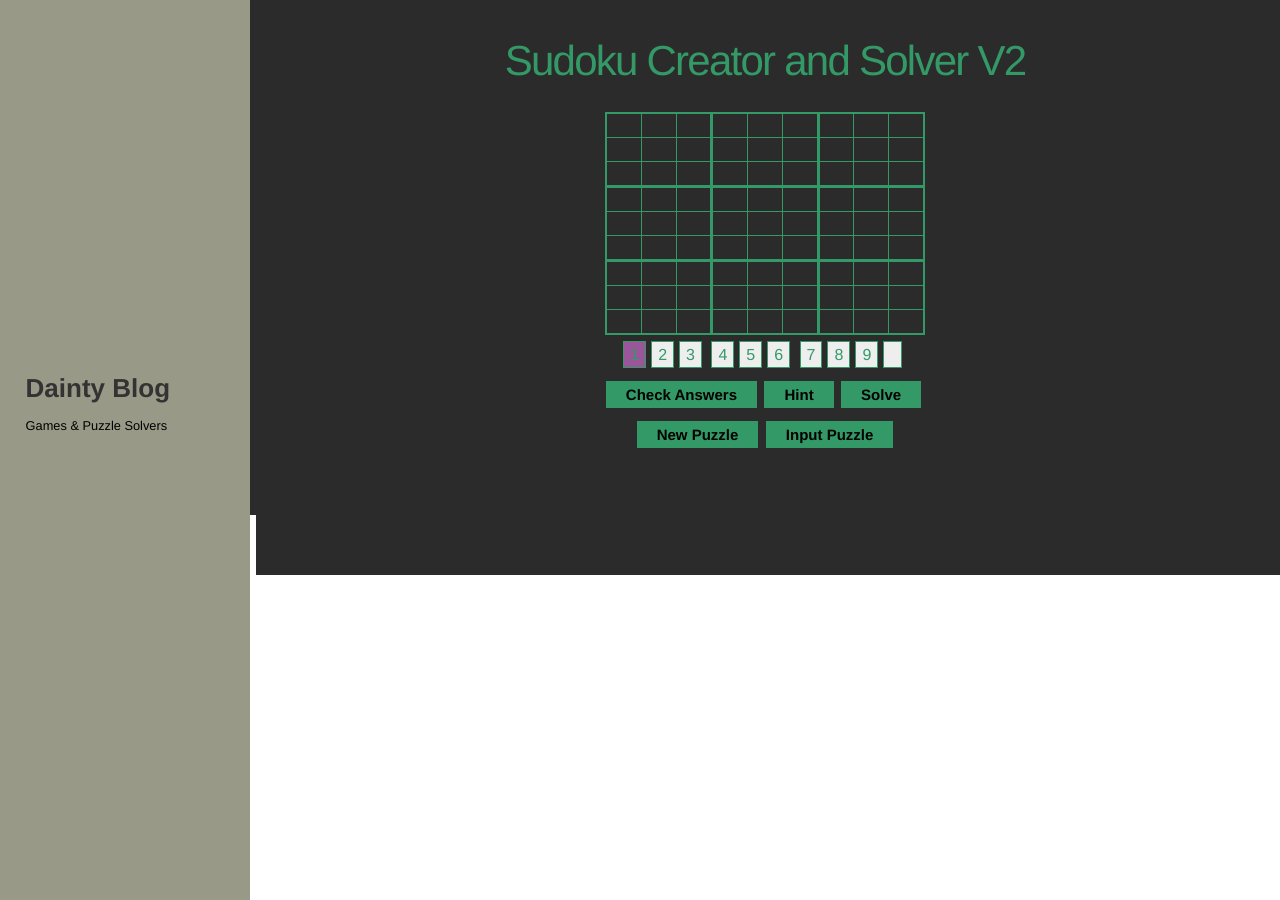
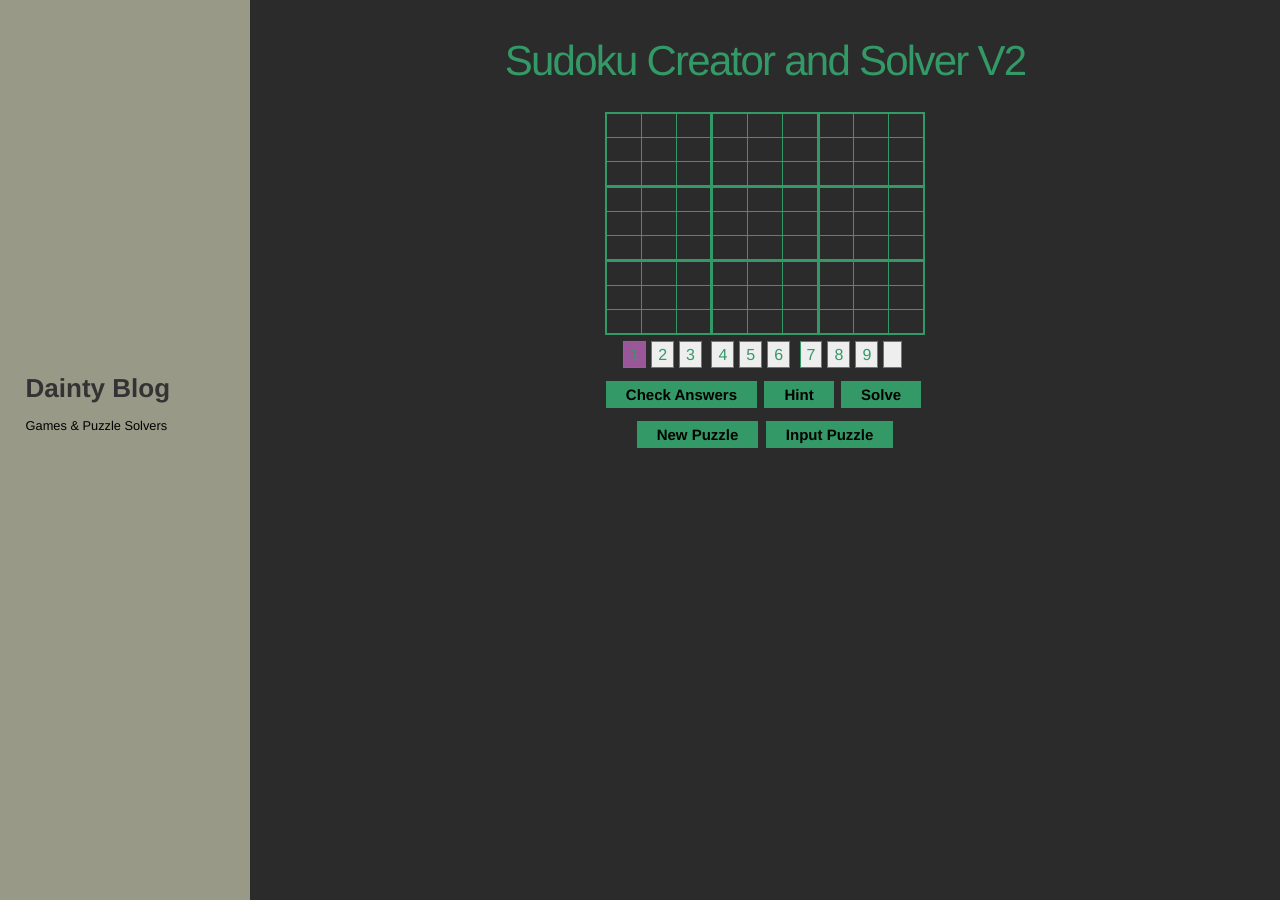
Before and after one commit to PayamBen/PayamBen.github.io, a Jekyll site: the page built from sudokuV2.html, in a window 1280 px wide. Built offline with Jekyll 4.4.1, drawn with Linux system fonts in a browser that asks for light colours.

Commit message:
Update sudokuV2.html

```diff
--- a/sudokuV2.html
+++ b/sudokuV2.html
@@ -7,6 +7,7 @@ permalink: /sudoku-solver-v2/
 <style>
 	body {
 		margin:0;
+		background-color:rgb(44, 43, 43)
 	}
 	h1 {
 		text-align: center;
```
